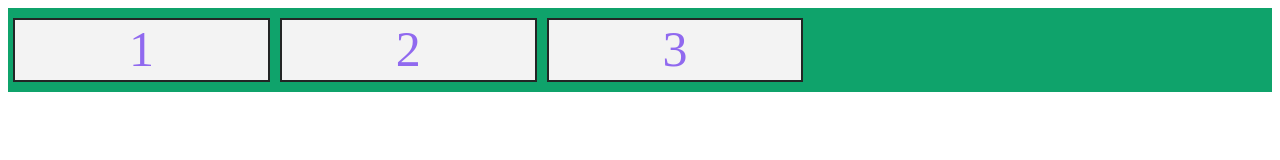
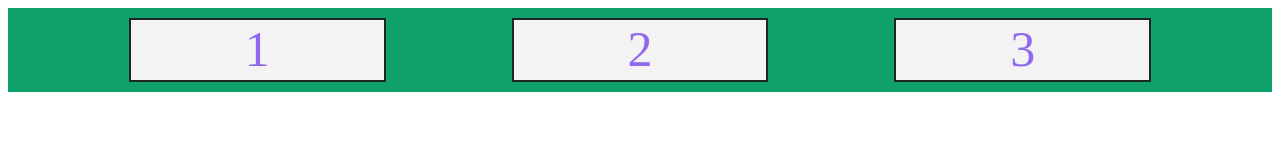
Before and after one commit to BlackSheep1337/Trybe_Exercises, a plain HTML site: page bloco_6/dia_2/pratice02/index.html in a window 1280 px wide. Drawn offline with Linux system fonts and the light colour scheme.

Commit message:
bloco 06 dia 02

```diff
--- a/bloco_6/dia_2/pratice02/index.html
+++ b/bloco_6/dia_2/pratice02/index.html
@@ -19,7 +19,7 @@
       .box-container {
         background-color: #0fa36b;
         display: flex;
-        /* ADICIONE AQUI SEUS TESTES */
+        justify-content: space-evenly;
       }
     </style>
 
```
